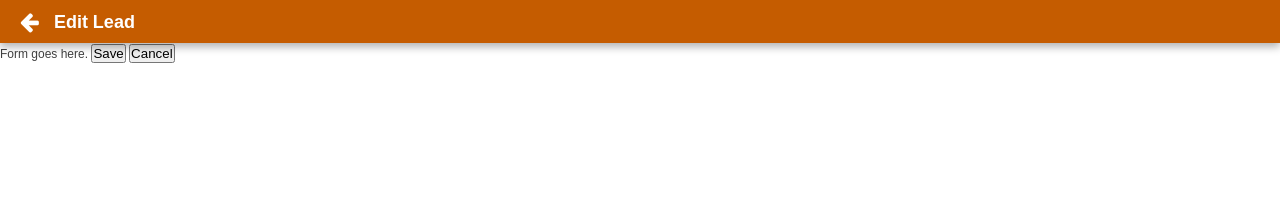
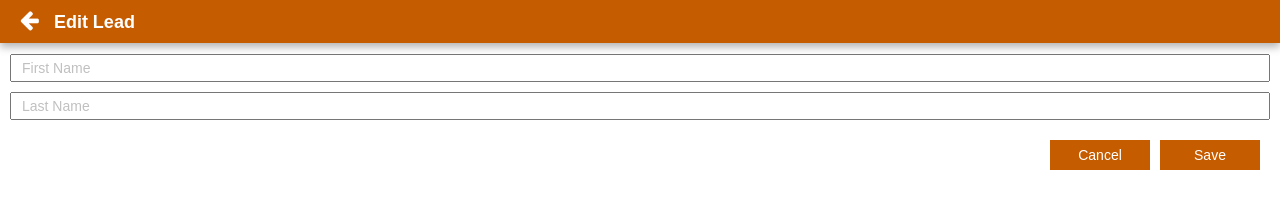
Before and after one commit to codazoda/sst-app, a plain HTML site: page www/index.html in a window 1280 px wide. Both pictures are taken after a click on the icon 1251 px from the left and 23 px from the top of the page. Drawn offline with Linux system fonts and the light colour scheme.

Commit message:
added initial fields and styling to edit form

```diff
--- a/www/css/styles.css
+++ b/www/css/styles.css
@@ -44,14 +44,14 @@ hr {
 
 .app-bar .left-icon {
   margin-right: 10px;
-  /* Hack the hamburger down a couple pixels */
+  /* Hack the hamburger down a couple pixels
   position: relative;
   bottom: -2px;
+  */
 }
 
 .app-bar .right-icon {
   float: right;
-  margin-top: 2px;
   margin-right: 10px;
 }
 
@@ -141,6 +141,32 @@ tr {
   display: none;
 }
 
+.editForm {
+  padding: 10px 10px 10px 10px;
+}
+
+.editForm input {
+  width: 100%;
+  margin-bottom: 10px;
+  line-height: 24px;
+  font-size: 14px;
+  padding: 0 10px 0 10px;
+  color: silver;
+}
+
+.editForm button {
+  width: 50px;
+  height: 30px;
+  margin: 10px 10px 0 0;
+  width: 100px;
+  float: right;
+  background-color: #C55C00;
+  border: 0;
+  color: white;
+  line-height: 30px;
+  font-size: 14px;
+}
+
 /* Web layout */
 
 #web {
--- a/www/index.html
+++ b/www/index.html
@@ -100,9 +100,12 @@
     </h1>
 
     <div class="page">
-      Form goes here.
-      <button>Save</button>
-      <button onclick="showLayout('list');">Cancel</button>
+      <form class="editForm">
+        <input type="text" name="first" value="First Name" onfocus="if (this.value=='First Name') this.value = ''">
+        <input type="text" name="last" value="Last Name">
+        <button>Save</button>
+        <button onclick="showLayout('list');">Cancel</button>
+      </form>
     </div>
 
   </div>
```
